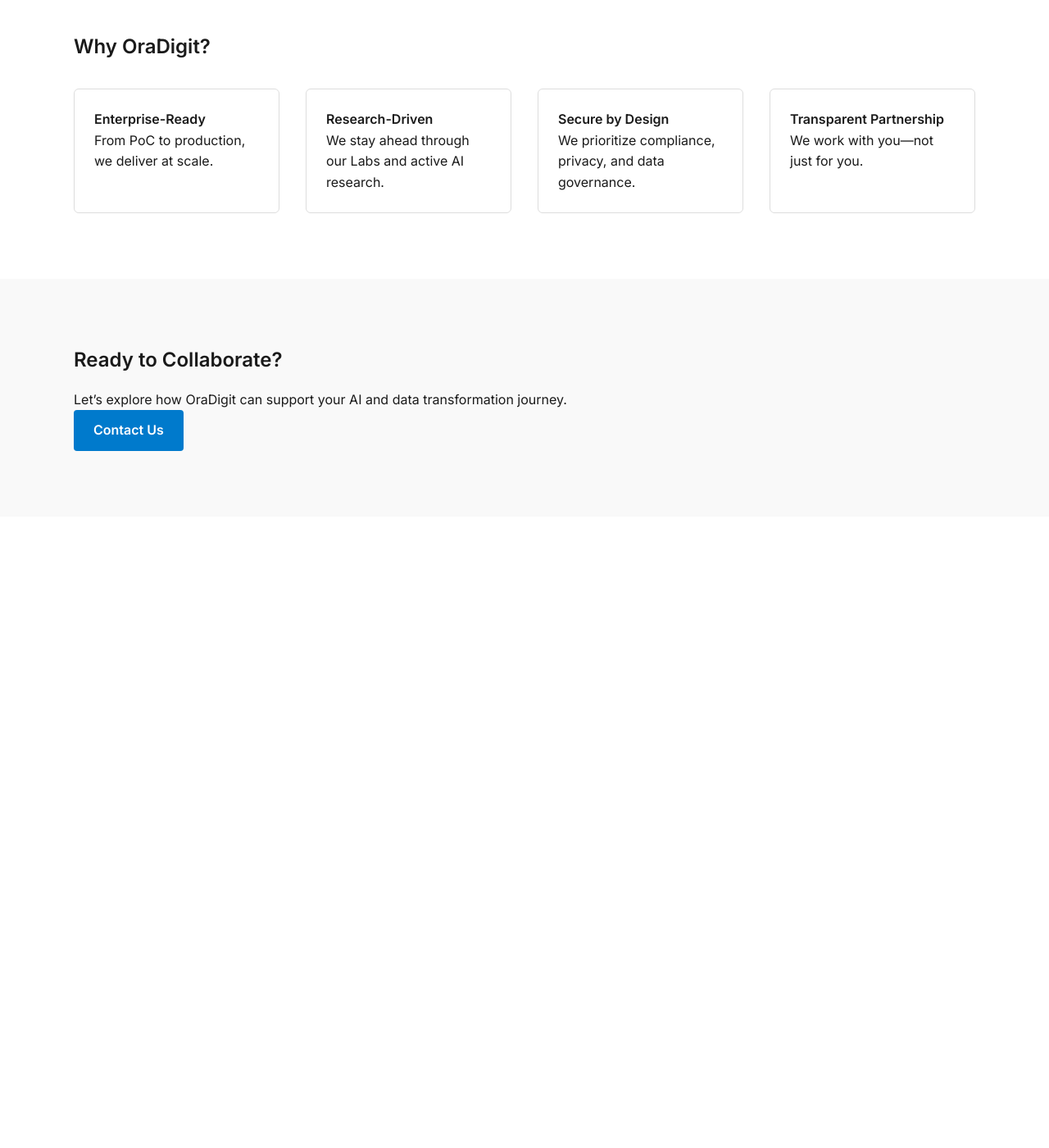
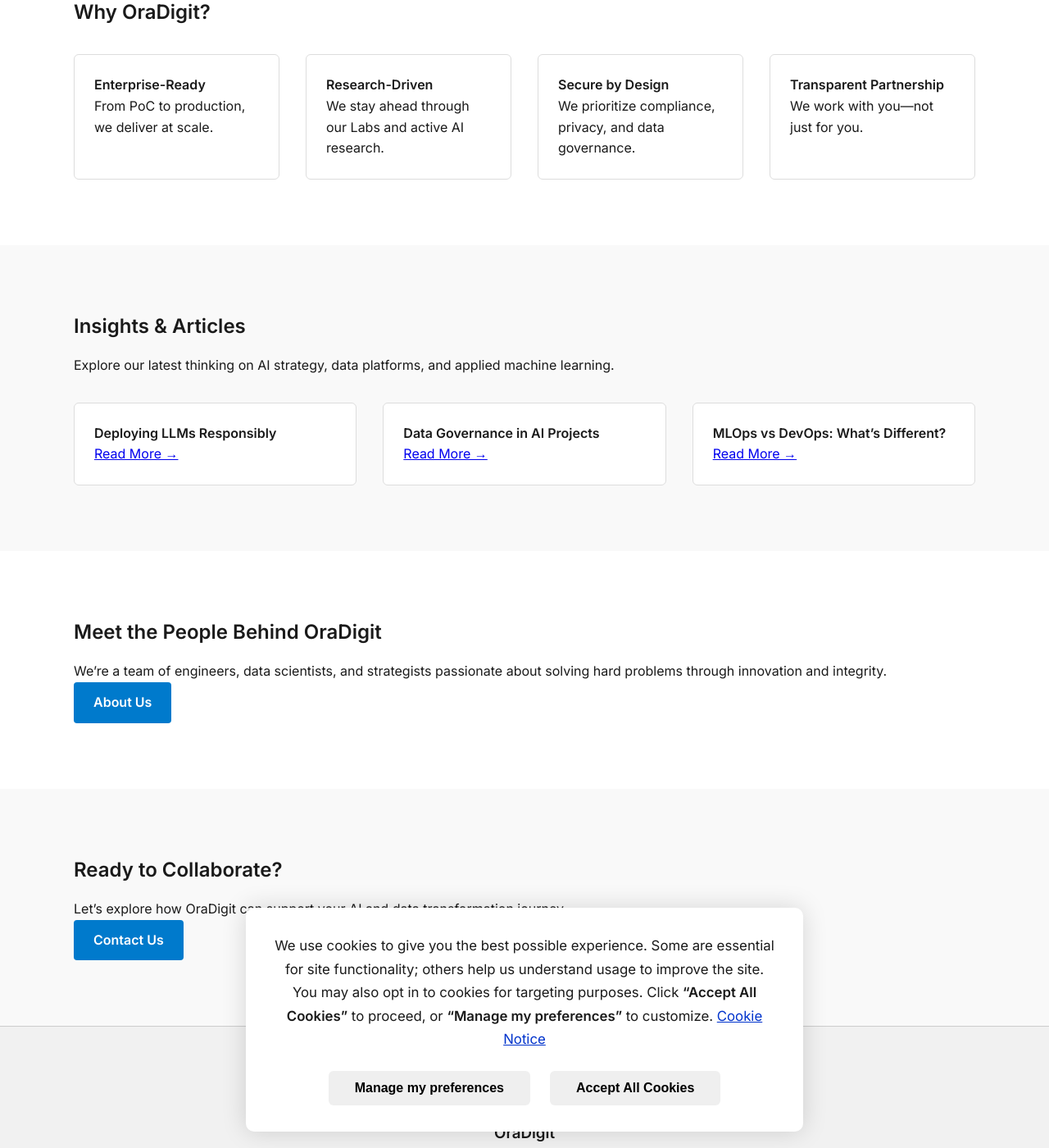
Before and after one commit to DataForSolution/oradigit-site, a Jekyll site: the page built from index.html, in a window 1280 px wide and 1400 px high, scrolled down 905 px. Shown: the whole window at 82% size. Built offline with Jekyll 4.4.1, drawn with Linux system fonts in a browser that asks for light colours; before the commit the page ends 1535 px from its top, so only the background shows below that; some of the changed text lies outside the part shown.

Commit message:
Upgrade homepage with full professional layout and footer

```diff
--- a/index.html
+++ b/index.html
@@ -27,7 +26,7 @@
   </div>
 </section>
 
-<!-- Value Section -->
+<!-- Why OraDigit -->
 <section>
   <div class="container">
     <h2>Why OraDigit?</h2>
@@ -40,6 +39,28 @@
   </div>
 </section>
 
+<!-- Blog Teasers -->
+<section class="light">
+  <div class="container">
+    <h2>Insights & Articles</h2>
+    <p>Explore our latest thinking on AI strategy, data platforms, and applied machine learning.</p>
+    <ul class="service-list">
+      <li><strong>Deploying LLMs Responsibly</strong><br><a href="/blog/deploying-llms/">Read More →</a></li>
+      <li><strong>Data Governance in AI Projects</strong><br><a href="/blog/data-governance/">Read More →</a></li>
+      <li><strong>MLOps vs DevOps: What’s Different?</strong><br><a href="/blog/mlops-vs-devops/">Read More →</a></li>
+    </ul>
+  </div>
+</section>
+
+<!-- Meet the Team Preview -->
+<section>
+  <div class="container">
+    <h2>Meet the People Behind OraDigit</h2>
+    <p>We’re a team of engineers, data scientists, and strategists passionate about solving hard problems through innovation and integrity.</p>
+    <a href="/about/" class="btn">About Us</a>
+  </div>
+</section>
+
 <!-- CTA Contact -->
 <section class="light">
   <div class="container">
@@ -48,3 +69,69 @@
     <a href="/contact/" class="btn">Contact Us</a>
   </div>
 </section>
+
+<!-- Footer -->
+<footer>
+  <div class="container">
+    <div class="footer-columns">
+      <div class="footer-about">
+        <img src="assets/logo.png" alt="OraDigit Logo" style="height: 35px; margin-bottom: 0.5rem;">
+        <h3>OraDigit</h3>
+        <p>Anchored in Trust. Driven by Data.<br>AI & Data Solutions for Smarter Business Decisions.</p>
+      </div>
+      <div class="footer-links">
+        <h4>Quick Links</h4>
+        <ul>
+          <li><a href="/overview/">Overview</a></li>
+          <li><a href="/labs/">Labs</a></li>
+          <li><a href="/insights/">Insights</a></li>
+          <li><a href="/contact/">Contact</a></li>
+        </ul>
+      </div>
+      <div class="footer-contact">
+        <h4>Contact</h4>
+        <p>Email: <a href="mailto:admin@oradigit.com">admin@oradigit.com</a></p>
+        <p>Lanham, Maryland, USA</p>
+      </div>
+    </div>
+    <div class="footer-bottom">
+      <p>&copy; 2024 OraDigit. All rights reserved.</p>
+    </div>
+  </div>
+</footer>
+
+<!-- Cookie Consent -->
+<div id="cookie-consent" class="cookie-banner">
+  <div class="cookie-content">
+    <p>
+      We use cookies to give you the best possible experience. Some are essential for site functionality; others help us understand usage to improve the site.
+      You may also opt in to cookies for targeting purposes. Click <strong>“Accept All Cookies”</strong> to proceed, or <strong>“Manage my preferences”</strong> to customize.
+      <a href="#" class="cookie-link">Cookie Notice</a>
+    </p>
+    <div class="cookie-buttons">
+      <button id="manage-prefs" class="btn-outline">Manage my preferences</button>
+      <button id="accept-cookies" class="btn-solid">Accept All Cookies</button>
+    </div>
+  </div>
+</div>
+
+<script>
+  document.addEventListener("DOMContentLoaded", function () {
+    const banner = document.getElementById("cookie-consent");
+    const acceptBtn = document.getElementById("accept-cookies");
+    const manageBtn = document.getElementById("manage-prefs");
+
+    if (!localStorage.getItem("cookiesAccepted")) {
+      banner.style.display = "block";
+    }
+
+    acceptBtn.addEventListener("click", function () {
+      localStorage.setItem("cookiesAccepted", "true");
+      banner.style.display = "none";
+    });
+
+    manageBtn.addEventListener("click", function () {
+      alert("Preference management coming soon.");
+    });
+  });
+</script>
```
Also changed, not shown: other parts of index.html (+0 -1 lines).
